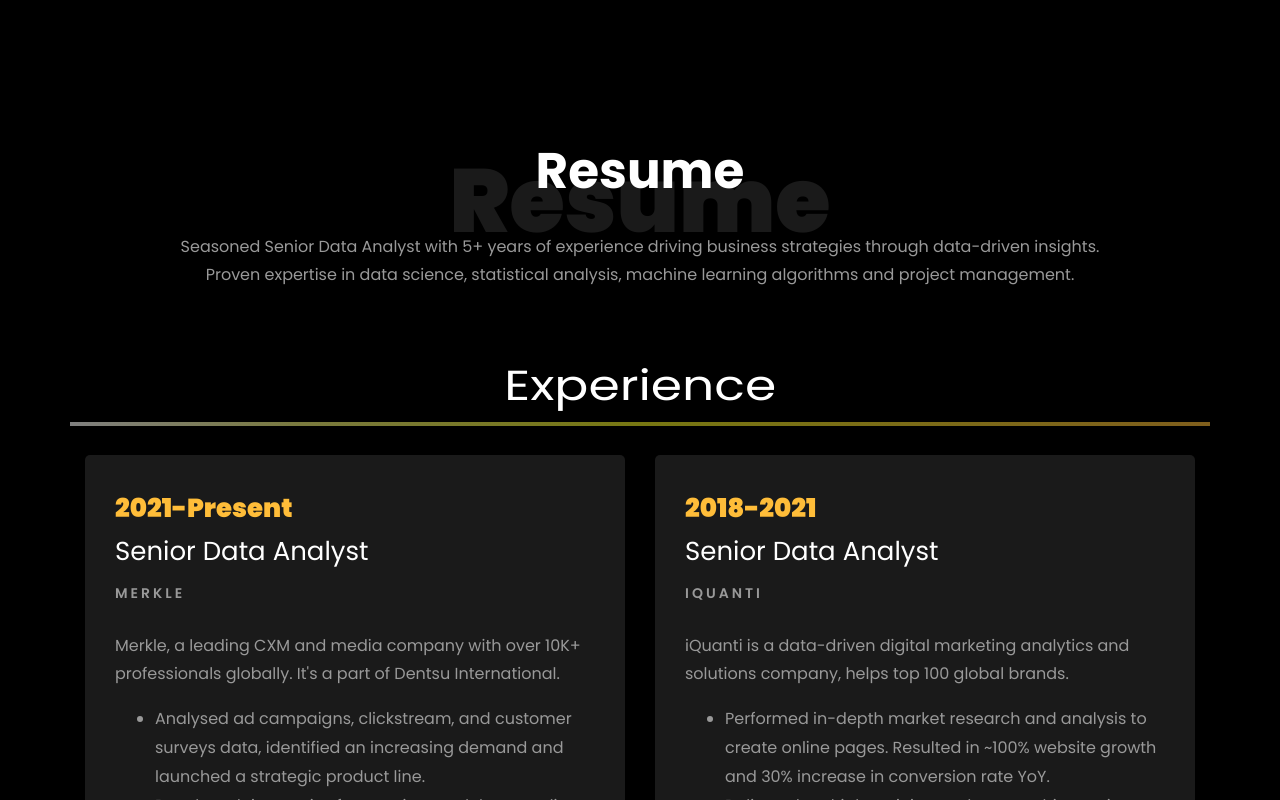
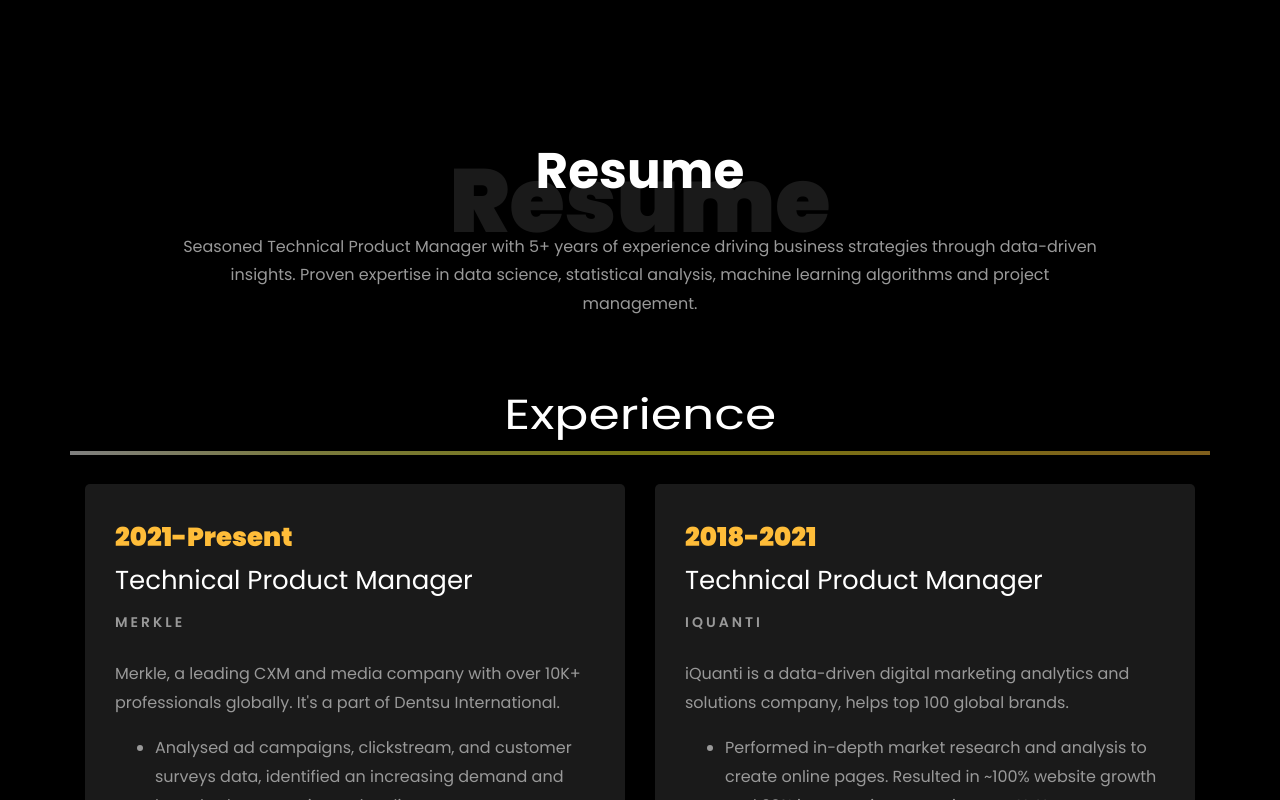
Before and after one commit to prateekmadnani1/prateekmadnani1.github.io, a plain HTML site: page index.html in a window 1280 px wide. Shown: the part 1603-2403 px from the top of the page. Drawn offline with Linux system fonts and the light colour scheme; files whose address does not match are found by name.

Commit message:
personal info change

```diff
--- a/index.html
+++ b/index.html
@@ -187,7 +187,7 @@
 
 						<br>
 						<br>
-			            <h2>A Senior Data Analyst</h2>
+			            <h2>A Technical Product Manager</h2>
 						<!-- <h2 class="d-flex" style="margin-bottom: 0">With over 5 years of experience</h2> -->
 						<!-- <br> -->
 			            <p><a href="https://www.youtube.com/@RishabhMishraOfficial" class="btn btn-primary py-3 px-4">YouTube</a>
@@ -311,7 +311,7 @@
           <div class="col-md-10 heading-section text-center ftco-animate">
           	<h1 class="big big-2">Resume</h1>
             <h2 class="mb-4">Resume</h2>
-            <p>Seasoned Senior Data Analyst with 5+ years of experience driving business strategies through data-driven insights. Proven expertise in data science, statistical analysis, machine learning algorithms and project management.</p>
+            <p>Seasoned Technical Product Manager with 5+ years of experience driving business strategies through data-driven insights. Proven expertise in data science, statistical analysis, machine learning algorithms and project management.</p>
           </div>
         </div>
 
@@ -325,7 +325,7 @@
 				<div class="col-md-6">
 					<div class="resume-wrap ftco-animate">
 						<span class="date">2021-Present</span>
-						<h2>Senior Data Analyst</h2>
+						<h2>Technical Product Manager</h2>
 						<span class="position">Merkle</span>
 						<p class="mt-4">Merkle, a leading CXM and media company with over 10K+ professionals globally. It's a part of Dentsu International.
 							<ul>
@@ -341,7 +341,7 @@
 				<div class="col-md-6">
 					<div class="resume-wrap ftco-animate">
 						<span class="date">2018-2021</span>
-						<h2>Senior Data Analyst</h2>
+						<h2>Technical Product Manager</h2>
 						<span class="position">iQuanti</span>
 						<p class="mt-4">iQuanti is a data-driven digital marketing analytics and solutions company, helps top 100 global brands.
 							<ul>
```
